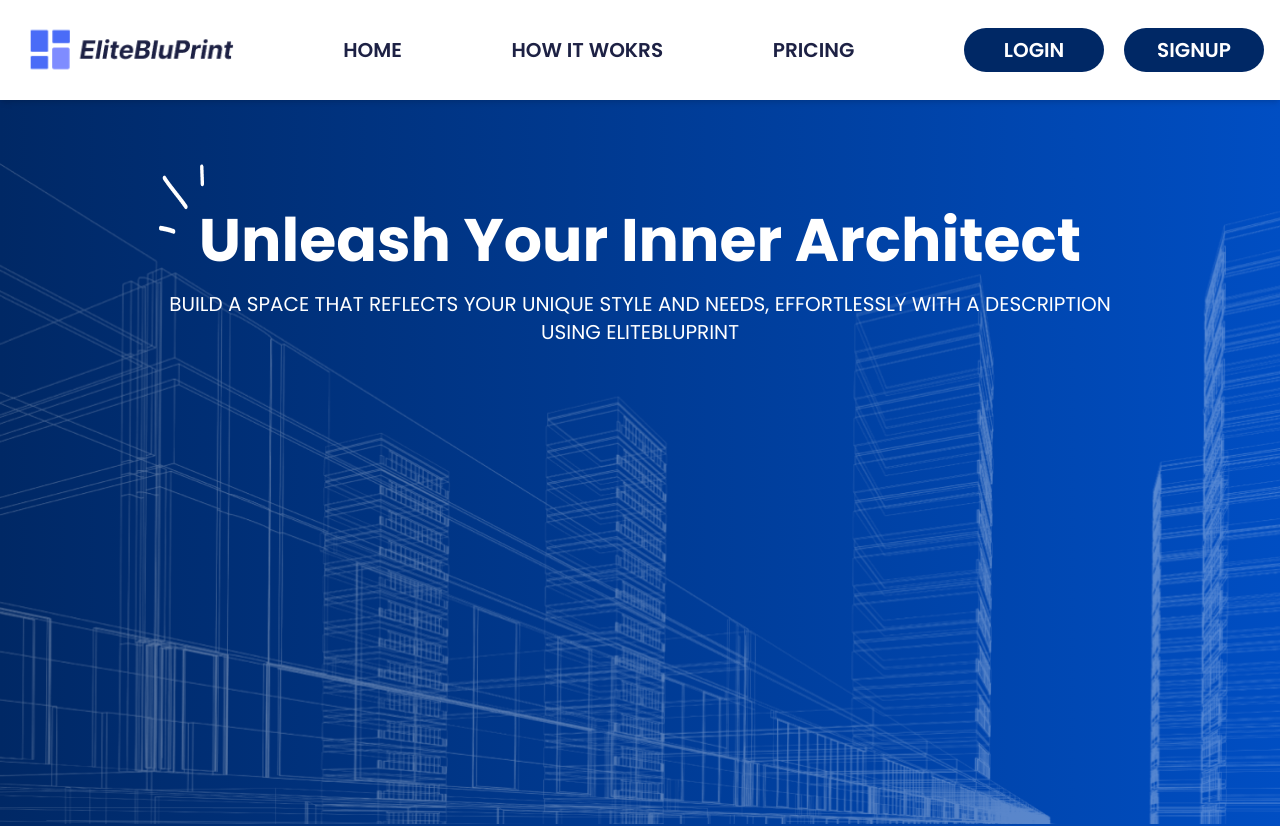
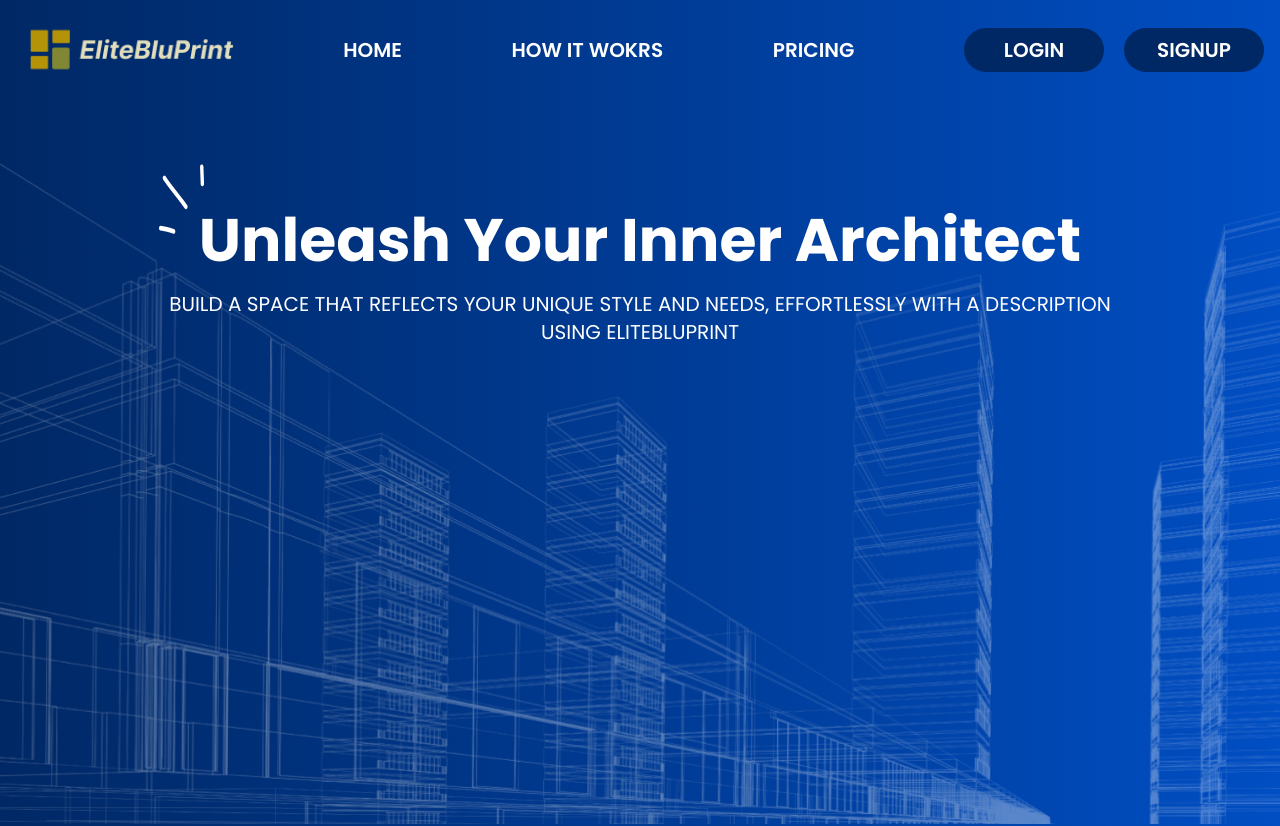
Before and after one commit to hashimkalam/SDGP-CS-28, a React (Vite) app in the folder client/: page / in a window 1280 px wide. Shown: the top 826 px of the page. Built offline with nearby package versions, Linux system fonts and the light colour scheme.

Commit message:
editted the styling - header - workspace

```diff
--- a/client/src/App.jsx
+++ b/client/src/App.jsx
@@ -59,10 +59,10 @@ function App() {
             element={
               <div>
                 {currentUser ? (
-                  <>
+                  <div className="bg-[#090E34] h-screen">
                     <Navbar />
                     <Workspaces />
-                  </>
+                  </div>
                 ) : (
                   <PageNotFound />
                 )}
--- a/client/src/Pages/workspace/Workspaces.jsx
+++ b/client/src/Pages/workspace/Workspaces.jsx
@@ -3,6 +3,7 @@ import { useState, useEffect } from "react";
 import LeftChat from "../../components/workspace-panel/LeftChat.jsx";
 import RightChat from "../../components/workspace-panel/RightChat.jsx";
 import Form from "../../components/form/form.jsx";
+import SendIcon from "@mui/icons-material/Send";
 
 import { useSelector } from "react-redux";
 
@@ -13,6 +14,8 @@ import { database, storage } from "../../firebase";
 const Workspaces = () => {
   const { currentUser } = useSelector((state) => state.user);
   const [floorPlans, setFloorPlans] = useState([]);
+
+  const [inputDesc, setInputDesc] = useState("");
 
   useEffect(() => {
     if (currentUser) {
@@ -85,9 +88,15 @@ const Workspaces = () => {
 
   console.log("floorPlansData:", floorPlans);
 
+  const handleGenerate = (e) => {
+    e.preventDefault();
+
+    setInputDesc("");
+  };
+
   return (
-    <div className="h-[vh] m-10 gap-10 flex">
-      <div className="bg-[#005BE2] w-[25%] h-[32.5rem] rounded-3xl overflow-y-scroll overflow-x-hidden">
+    <div className="m-10 gap-5 flex h-[80vh]">
+      <div className="bg-[#005BE2] w-[25%] rounded-3xl overflow-y-scroll overflow-x-hidden">
         {floorPlans.map((floorPlan) => (
           <div className="flex flex-row">
             <LeftChat
@@ -99,24 +108,46 @@ const Workspaces = () => {
         ))}
 
         <div
-          className="bg-[rgb(255,255,255)] hover:bg-slate-500 delay-300  mt-5 cursor-pointer w-auto py-3 mx-5 rounded-3xl"
+          className="bg-white hover:bg-slate-200 ease-out duration-150 mt-5 cursor-pointer w-auto py-3 mx-5 rounded-3xl"
           onClick={() => handleOnClickNewChat("")}
         >
-          <h5 className="text-black text-1xl font-bold text-center items-center flex justify-center">
-            Add New Description
+          <h5 className="text-[#767171] hover:text-black ease-out duration-150 text-1xl font-semibold text-center items-center flex justify-center">
+            +Add New Description
           </h5>
         </div>
       </div>
-      <div className="bg-[#005BE2] w-[75%] h-[32.5rem] rounded-3xl overflow-y-scroll">
-        <div className="flex flex-row mx-[10%]">
+      <div className="bg-[#fff] w-[75%] rounded-3xl overflow-y-scroll">
+        <div className="flex flex-row mx-4">
           {floorPlansData ? (
             <RightChat
               key={`right-${floorPlansData.id}`}
               floorPlanPathPng={floorPlansData.floorPlanPathPng}
             />
           ) : (
-            <div className="input-field flex flex-row mx-[10%]">
-              <Form />
+            <div className="input-field flex flex-row mx-[10%] relative h-[77.75vh] ">
+              <form
+                onSubmit={handleGenerate}
+                className="absolute bottom-0 w-full flex items-center"
+              >
+                <input
+                  type="text"
+                  className="rounded-full w-full p-2 px-4 outline-none"
+                  value={inputDesc}
+                  onChange={(e) => setInputDesc(e.target.value)}
+                />
+                <div
+                  className="bg-[#0065FF] rounded-full text-sm flex items-center"
+                  onClick={handleGenerate}
+                >
+                  <button type="submit" className="hidden md:block">
+                    Generate
+                  </button>
+                  <SendIcon
+                    className="text-white md:-ml-3 md:mr-4 m-2 md:m-0"
+                    fontSize="small"
+                  />
+                </div>
+              </form>
             </div>
           )}
         </div>
--- a/client/src/components/navbar/navbar.jsx
+++ b/client/src/components/navbar/navbar.jsx
@@ -1,4 +1,4 @@
-import React, { useState } from "react"
+import React, { useState } from "react";
 import "./navbar.css";
 import { useLocation, useNavigate } from "react-router-dom";
 import { useSelector, useDispatch } from "react-redux";
@@ -26,7 +26,8 @@ const Navbar = () => {
   };
 
   const handleLogoClick = () => {
-    navigate("/")};
+    navigate("/");
+  };
 
   const navigateToLogout = async () => {
     try {
@@ -37,41 +38,54 @@ const Navbar = () => {
     }
   };
 
-  let [open,setOpen]=useState(false);
+  let [open, setOpen] = useState(false);
 
   return (
-
-    <div className={`navbar flex shadow-md items-center justify-between py-4 md:px-4 px-4 ${
-      location.pathname === "/"
-          ? "bg-white relative"
-          : location.pathname === "/userprofile" || location.pathname === "/download"
-          ? "bg-[#090E34]"
-          : "bg-white"
+    <div
+      className={`navbar text-white flex items-center justify-between py-4 md:px-4 px-4 ${
+        location.pathname === "/"
+          ? "relative bg-gradient-to-r from-[#002865] to-[#004ec3]"
+          : location.pathname === "/userprofile" &&
+            location.pathname === "/download" &&
+            "bg-[#090E34]"
       }`}
     >
+      <a className="cursor-pointer " onClick={handleLogoClick} href="">
+        <img src={Logo} alt="Logo" className="invert" />
+      </a>
 
-      <a className='cursor-pointer' onClick={handleLogoClick} href=''><img src={Logo}  alt="Logo"/></a>
-
-      <div onClick={()=>setOpen(!open)} className='text-3xl absolute right-8 top-8 cursor-pointer md:hidden'>
-        <ion-icon name={open ? 'close':'menu'}></ion-icon>
+      <div
+        onClick={() => setOpen(!open)}
+        className="text-3xl absolute right-8 top-8 cursor-pointer md:hidden"
+      >
+        <ion-icon name={open ? "close" : "menu"}></ion-icon>
       </div>
 
       {location.pathname == "/" && (
-        <ul className={`md:flex justify-evenly md:items-center bg-white font-semibold md:pb-0 pb-10 absolute md:static md:z-auto z-[-1] left-0 md:w-[60%] w-full
-        md:pl-0 pl-7 md:pr-0 pr-9 transition-all duration-500 ease-in  ${open ? 'top-20':'top-[-490px]'}`}>
-
+        <ul
+          className={`md:flex justify-evenly md:items-center font-semibold md:pb-0 pb-10 absolute md:static md:z-auto z-[-1] left-0 md:w-[60%] w-full
+        md:pl-0 pl-7 md:pr-0 pr-9 transition-all duration-500 ease-in  ${
+          open ? "top-20" : "top-[-490px]"
+        }`}
+        >
           <li className="md:my-0 my-5">
-            <a className="transition-all duration-500 cursor-pointer text-[#1d2144] md:text-xl font-Inter-Regular text-lg hover:text-[#004EC3]">
+            <a className="transition-all duration-500 cursor-pointer md:text-xl font-Inter-Regular text-lg">
               <span>HOME</span>
             </a>
           </li>
           <li className="md:my-0 my-5">
-            <a href="#how_it_works" className="transition-all duration-500 text-[#1d2144] md:text-xl font-Inter-Regular text-lg hover:text-[#004EC3]">
+            <a
+              href="#how_it_works"
+              className="transition-all duration-500 md:text-xl font-Inter-Regular text-lg"
+            >
               <span>HOW IT WOKRS</span>
             </a>
           </li>
           <li className="md:my-0 my-5">
-            <a href="#pricing" className="transition-all duration-500 text-[#1d2144] md:text-xl font-Inter-Regular text-lg hover:text-[#004EC3]">
+            <a
+              href="#pricing"
+              className="transition-all duration-500 md:text-xl font-Inter-Regular text-lg"
+            >
               <span>PRICING</span>
             </a>
           </li>
@@ -80,19 +94,18 @@ const Navbar = () => {
 
           <div className="md:hidden flex-col mt-6 space-y-5">
             <button
-              className="bg-[#002865] text-white md:text-xl text-lg font-Inter-Regular font-semibold py-2 px-6 rounded-full w-full hover:bg-[#004EC3] duration-500"
+              className="bg-white/85 text-[#0B113A] md:text-xl text-lg font-Inter-Regular font-semibold py-2 px-6 rounded-full w-full hover:bg-[fff] duration-500"
               onClick={navigateToLogin}
             >
               LOGIN
             </button>
             <button
-              className="bg-[#002865] text-white md:text-xl text-lg font-Inter-Regular font-semibold py-2 px-6 rounded-full w-full hover:bg-[#004EC3] duration-500"
+              className="bg-white/85 text-[#0B113A] md:text-xl text-lg font-Inter-Regular font-semibold py-2 px-6 rounded-full w-full hover:bg-[fff] duration-500"
               onClick={navigateToSignup}
             >
               SIGNUP
             </button>
           </div>
-
         </ul>
       )}
 
@@ -100,7 +113,7 @@ const Navbar = () => {
         <div className="flex items-center">
           {location.pathname == "/" && (
             <button
-              className="bg-[#002865] text-white md:text-xl text-lg font-Inter-Regular font-semibold py-2 px-6 rounded-full md:ml-8 md:mr-4 mr-2 w-[140px] hover:bg-[#004EC3] duration-500"
+              className="bg-white/85 text-[#0B113A] md:text-xl text-lg font-Inter-Regular font-semibold py-2 px-6 rounded-full md:ml-8 md:mr-4 mr-2 w-[140px] hover:bg-[#fff] duration-500"
               onClick={navigateToLogout}
             >
               LOGOUT
@@ -124,7 +137,6 @@ const Navbar = () => {
           />
         </div>
       ) : (
-
         <div className="md:flex md:flex-row flex-col md:my-0 my-7 items-center">
           {location.pathname === "/" && (
             <div className="md:flex items-center space-x-4 hidden">
@@ -143,14 +155,8 @@ const Navbar = () => {
             </div>
           )}
         </div>
-
-
-
       )}
-
     </div>
-
-
   );
 };
 
--- a/client/src/components/priceBox/PriceBox.jsx
+++ b/client/src/components/priceBox/PriceBox.jsx
@@ -3,7 +3,7 @@ import "./priceBox.css";
 
 function PriceBox(prop) {
   return (
-    <div className="PriceBox w-fit p-5 px-10">
+    <div className="PriceBox w-fit p-5 px-7">
       <h1 className="price">${prop.price}</h1>
       <div className="feature">
         <p>{prop.f1}</p>
--- a/client/src/components/priceBox/priceBox.css
+++ b/client/src/components/priceBox/priceBox.css
@@ -1,6 +1,5 @@
 .PriceBox {
   height: 447px;
-  flex-shrink: 0;
   border-radius: 16px;
   background: #090e34;
   background-image: url("../../../public/images/img_svg.png");
```
